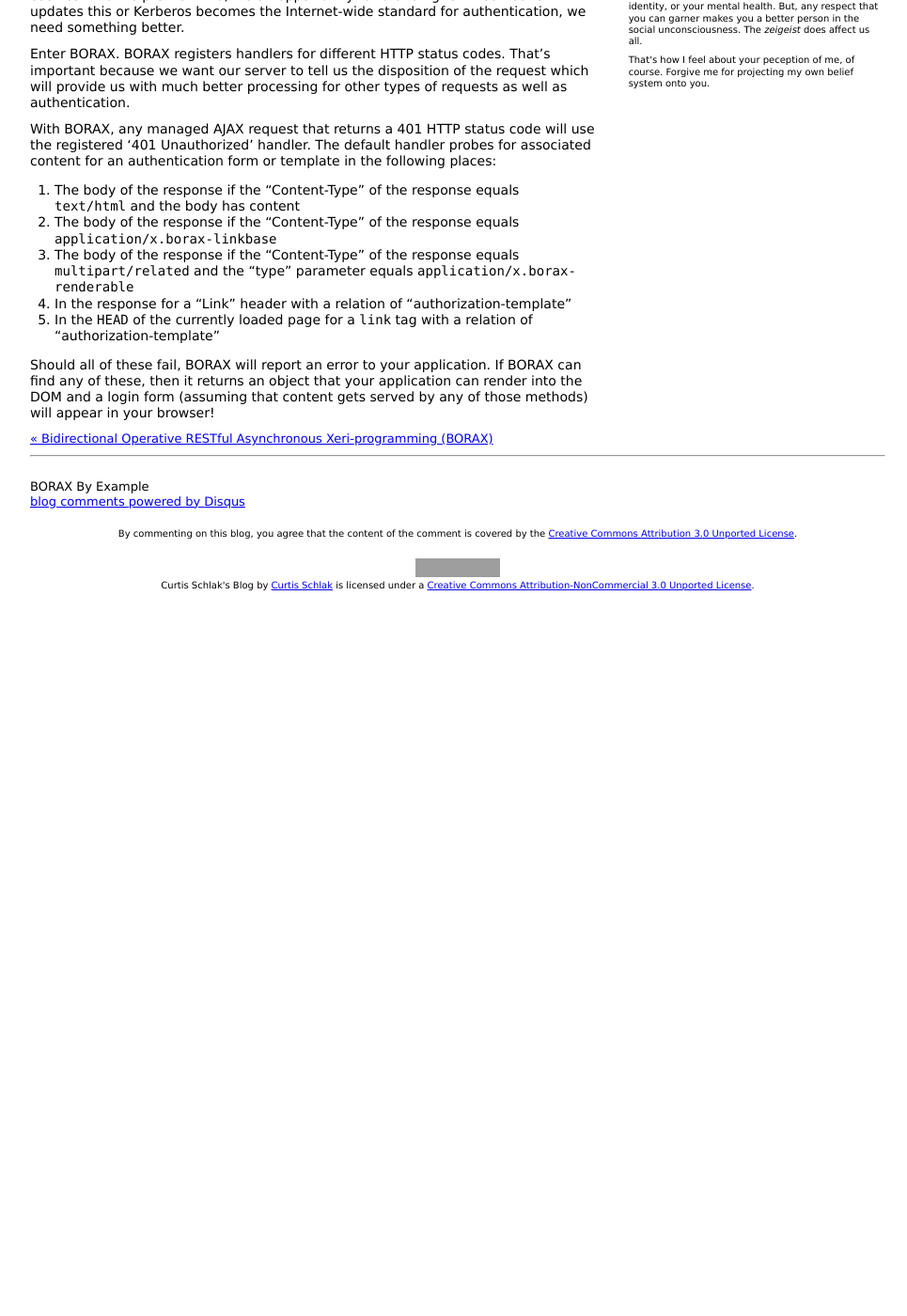
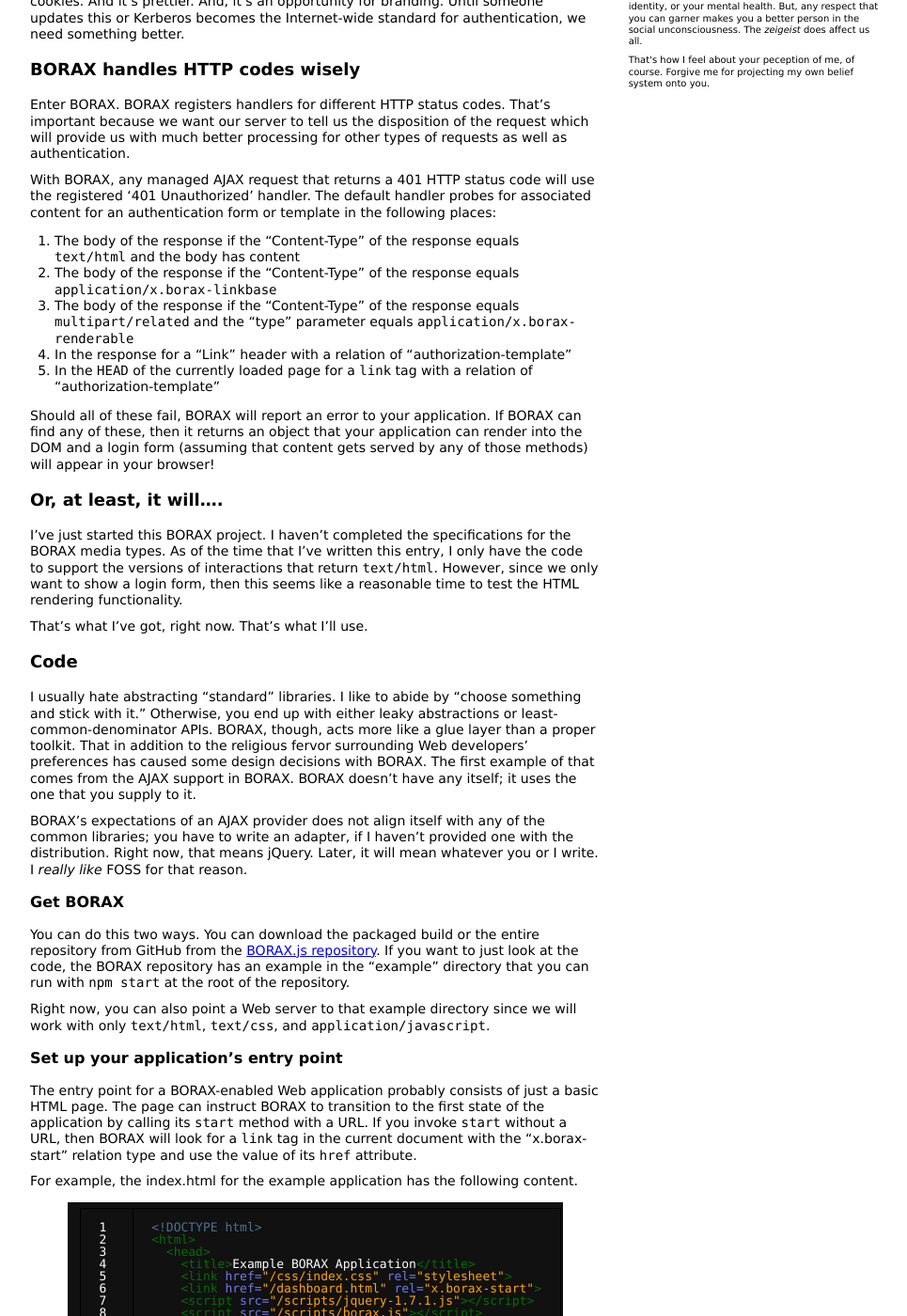
Before and after one commit to roberts-sandbox/test-realist, a Jekyll site: the page built from _posts/2012-01-25-borax-2.md, in a window 1280 px wide and 1400 px high, scrolled down 1226 px. Shown: the whole window at 94% size, without its empty margins (153-1118 px from the left). Built offline with Jekyll 4.4.1, drawn with Linux system fonts in a browser that asks for light colours; before the commit the page ends 1856 px from its top, so only the background shows below that; some of the changed text lies outside the part shown; grey boxes are pictures that could not be loaded.

Commit message:
Finalize post.

```diff
--- a/_posts/2012-01-25-borax-2.md
+++ b/_posts/2012-01-25-borax-2.md
@@ -1,9 +1,9 @@
 ---
 layout: post
-title:  BORAX By Example
+title:  BORAX By Example - Part I
 tags:   architecture
 
-synopsis: In which I write a simple RIA atop BORAX.
+synopsis: In which I start a simple RIA atop BORAX.
 ---
 
 # {{ page.title }}
@@ -39,10 +39,10 @@
 1. Visitor interacts with application by GETting and POSTing to various URLs
 1. Visitor POSTs to logout URL (go to first step)
 
-I'll just go down the list, talk about the current state-of-the-art, then do
-scrub it clean with some BORAX.
+I'll start at the top of the list, talk about the current state-of-the-art,
+then scrub it clean with some BORAX. First up:
 
-### Authentication - BOOM!
+## Authentication - BOOM!
 
 About twelve and one-half years ago, some folks from across the computer
 software world got together and wrote
@@ -70,6 +70,8 @@
 Until someone updates this or Kerberos becomes the Internet-wide standard for
 authentication, we need something better.
 
+## BORAX handles HTTP codes wisely
+
 Enter BORAX. BORAX registers handlers for different HTTP status codes. That's
 important because we want our server to tell us the disposition of the request
 which will provide us with much better processing for other types of requests
@@ -96,3 +98,140 @@
 BORAX can find any of these, then it returns an object that your application
 can render into the DOM and a login form (assuming that content gets served
 by any of those methods) will appear in your browser!
+
+## Or, at least, it will....
+
+I've just started this BORAX project. I haven't completed the specifications
+for the BORAX media types. As of the time that I've written this entry, I only
+have the code to support the versions of interactions that return
+``text/html``. However, since we only want to show a login form, then this
+seems like a reasonable time to test the HTML rendering functionality.
+
+That's what I've got, right now. That's what I'll use.
+
+## Code
+
+I usually hate abstracting "standard" libraries. I like to abide by "choose
+something and stick with it." Otherwise, you end up with either leaky
+abstractions or least-common-denominator APIs. BORAX, though, acts more like
+a glue layer than a proper toolkit. That in addition to the religious fervor
+surrounding Web developers' preferences has caused some design decisions with
+BORAX. The first example of that comes from the AJAX support in BORAX. BORAX
+doesn't have any itself; it uses the one that you supply to it.
+
+BORAX's expectations of an AJAX provider does not align itself with any of the
+common libraries; you have to write an adapter, if I haven't provided one with
+the distribution. Right now, that means jQuery. Later, it will mean whatever
+you or I write. I *really like* FOSS for that reason.
+
+### Get BORAX
+
+You can do this two ways. You can download the packaged build or the entire
+repository from GitHub from the
+[BORAX.js repository](https://github.com/realistschuckle/boraxjs). If you want
+to just look at the code, the BORAX repository has an example in the
+"example" directory that you can run with ``npm start`` at the root of the
+repository.
+
+Right now, you can also point a Web server to that example directory since we
+will work with only ``text/html``, ``text/css``, and
+``application/javascript``.
+
+### Set up your application's entry point
+
+The entry point for a BORAX-enabled Web application probably consists of just
+a basic HTML page. The page can instruct BORAX to transition to the first
+state of the application by calling its ``start`` method with a URL. If you
+invoke ``start`` without a URL, then BORAX will look for a ``link`` tag in
+the current document with the "x.borax-start" relation type and use the
+value of its ``href`` attribute.
+
+For example, the index.html for the example application has the following
+content.
+
+{% highlight html linenos %}
+<!DOCTYPE html>
+<html>
+  <head>
+    <title>Example BORAX Application</title>
+    <link href="/css/index.css" rel="stylesheet">
+    <link href="/dashboard.html" rel="x.borax-start">
+    <script src="/scripts/jquery-1.7.1.js"></script>
+    <script src="/scripts/borax.js"></script>
+    <script>
+      function handlerContent(renderable) {
+        renderable.execute();
+        renderable.render(document.body);
+        renderable.executeDeferred();
+      }
+      borax.withAjax(borax.jQuery);
+      borax.start(handlerContent);
+    </script>
+  </head>
+  <body>
+
+  </body>
+</html>
+{% endhighlight %}
+
+which renders
+
+![BORAX authentication handler](/img/borax-auth-1.png)
+
+Line 6 of the start page indicates to BORAX that, on start, it should
+transition state from the current state (nothing) to the start state
+represented by the relative URL ``/dashboard.html``.
+
+Unfortunately, the server protects that resource from unauthorized access.
+BORAX receives the 401 from the server. The communication between BORAX and
+the server went something like this.
+
+{% highlight bash %}
+GET /dashboard.html HTTP/1.1
+Accept:*/*
+Accept-Charset:ISO-8859-1,utf-8;q=0.7,*;q=0.3
+Accept-Encoding:gzip,deflate,sdch
+Accept-Language:en-US,en;q=0.8
+Cache-Control:max-age=0
+Connection:keep-alive
+Host:localhost:8181
+Referer:http://localhost:8181/
+User-Agent:Mozilla/5.0 (Macintosh; Intel Mac OS X 10_7_2) AppleWebKit/535.7 (KHTML, like Gecko) Chrome/16.0.912.77 Safari/535.7
+X-Requested-With:XMLHttpRequest
+{% endhighlight %}
+
+{% highlight bash %}
+HTTP/1.1 401 Unauthorized
+Connection:keep-alive
+Content-Type:text/html
+Transfer-Encoding:chunked
+
+<link href="css/401.css" rel="stylesheet">
+<form id="login-form" action="." method="POST">
+  <div>
+    <div class="input-row"><div class="image-holder"><img src="images/borax.png" height="157" width="200" alt="borax"></div></div>
+    <div class="input-row">
+      <input type="email" name="username" placeholder="Registered Email">
+    </div>
+    <div class="input-row">
+      <input type="password" name="password" placeholder="Password">
+    </div>
+    <div class="input-actions">
+      <button type="submit">Allow me in!</button>
+    </div>
+  </div>
+</form>
+{% endhighlight %}
+
+BORAX parses that response so that renders can intelligently deal with the
+different aspects of how tags should appear in the actual page. In this case,
+BORAX accesses the ``link`` tag and puts it into the **head** of the visible
+document. Then, it puts the remainder, the ``form`` node, into the **body** of
+the main document.
+
+This gave you a glimpse of how BORAX handles different media types and
+response codes. More on BORAX will come in future posts as I complete more
+code. I think a friend and I will use it to create a new crapplication for the
+Web that allows people to get excuses to call into work sick, hurt, lost, or
+malaise-filled. It's a funny idea. And, as the app grows, we will have the
+ability to create BORAX for a real-working application.
```
Also changed, not shown: img/borax-auth-1.png (added).
